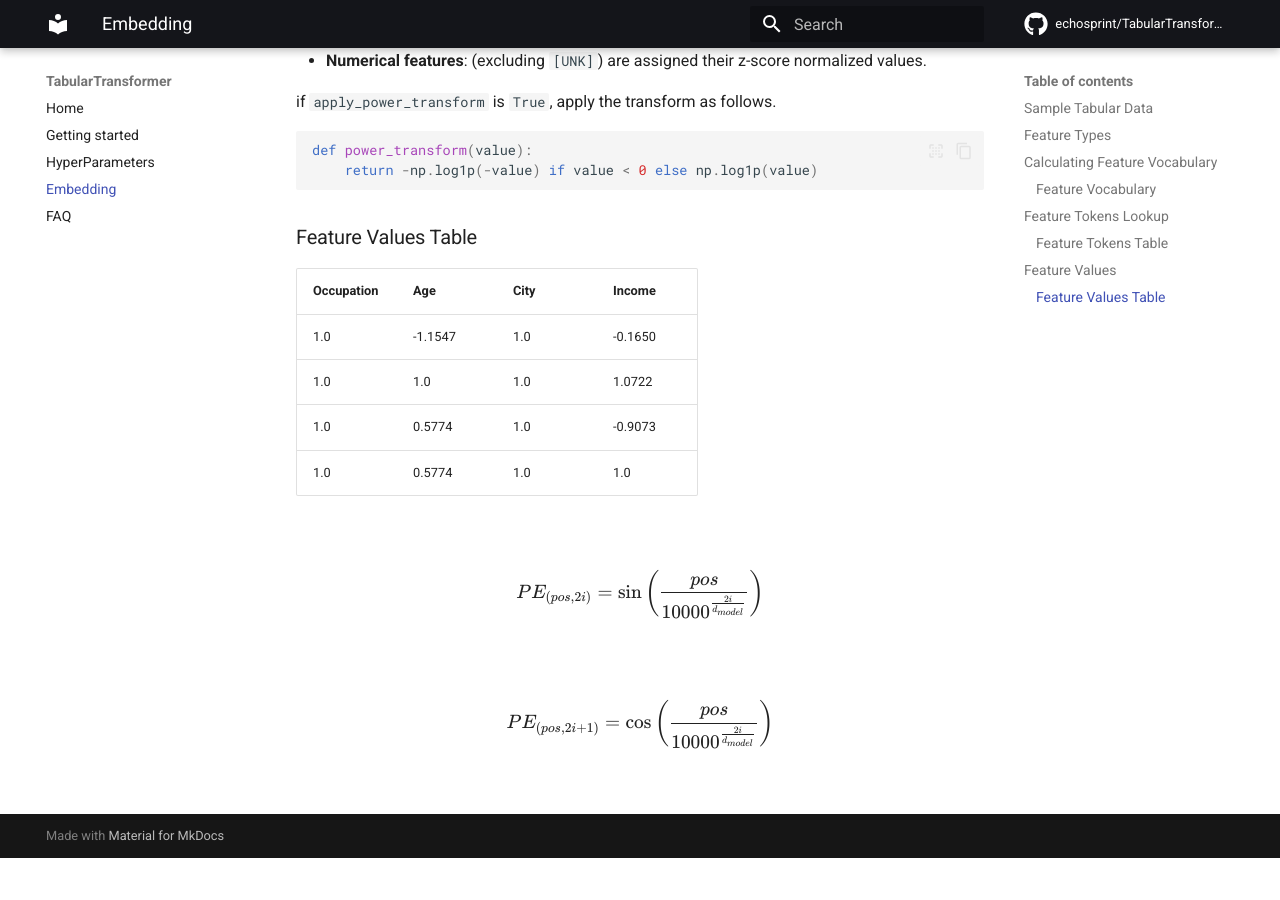
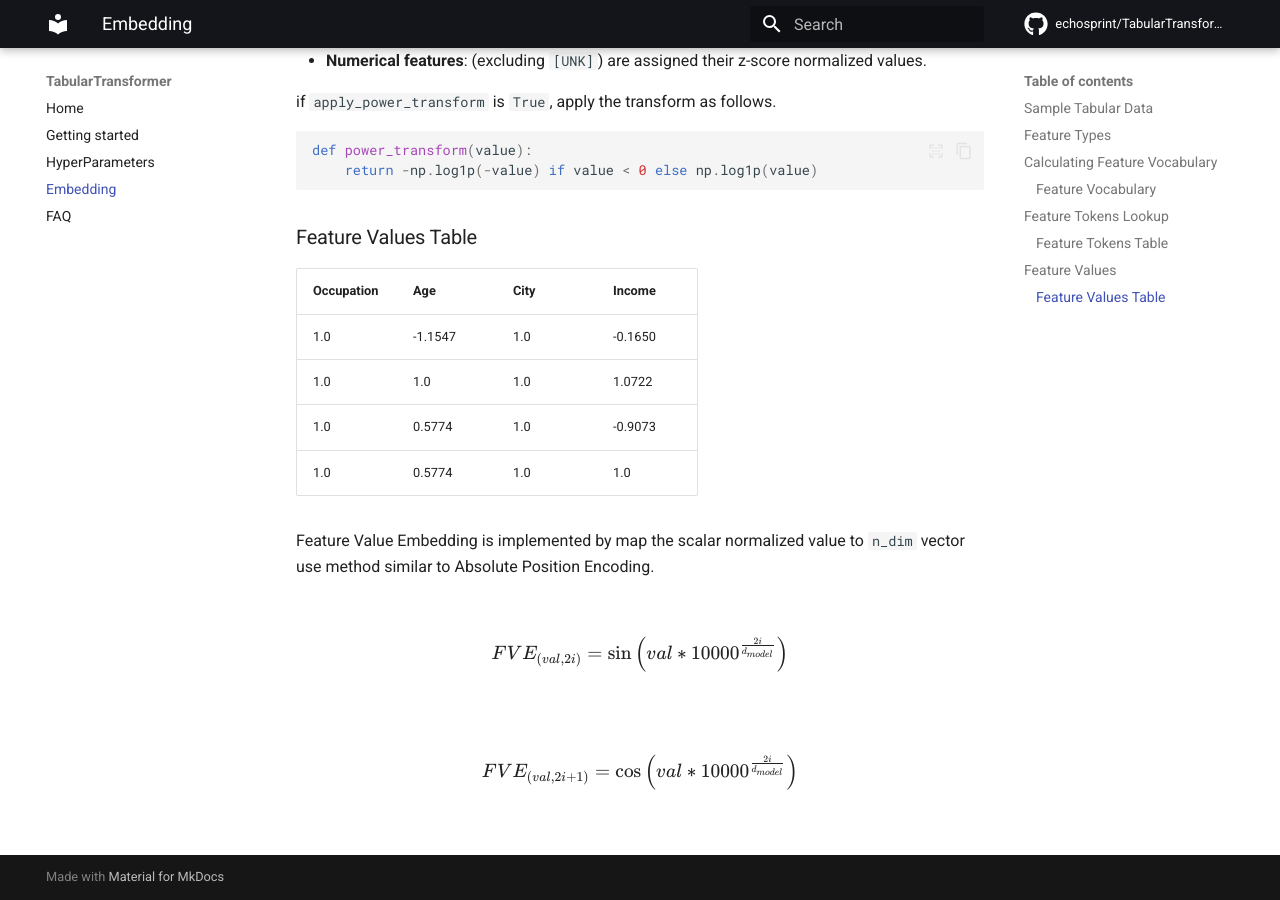
Before and after one commit to echosprint/TabularTransformer, an MkDocs documentation site: the page built from docs/embedding.md, in a window 1280 px wide and 900 px high, scrolled down 2300 px. Built offline with MkDocs 1.6.1 and Material for MkDocs 9.7.7, drawn with Linux system fonts in a browser that asks for light colours; comment, search, counter and statistics services are not loaded; before the commit the page ends 3158 px from its top, so only the background shows below that.

Commit message:
math support

```diff
--- a/docs/embedding.md
+++ b/docs/embedding.md
@@ -75,11 +75,13 @@ def power_transform(value):
 | 1.0        | 0.5774 | 1.0  | 1.0     |
 
 
+Feature Value Embedding is implemented by map the scalar normalized value to `n_dim` vector
+use method similar to Absolute Position Encoding.
 
 $$
-PE_{(pos, 2i)} = \sin\left(\frac{pos}{10000^{\frac{2i}{d_{model}}}}\right)
+FVE_{(val, 2i)} = \sin\left(val * 10000^{\frac{2i}{d_{model}}}\right)
 $$
 
 $$
-PE_{(pos, 2i+1)} = \cos\left(\frac{pos}{10000^{\frac{2i}{d_{model}}}}\right)
+FVE_{(val, 2i+1)} = \cos\left(val * 10000^{\frac{2i}{d_{model}}}\right)
 $$
```
